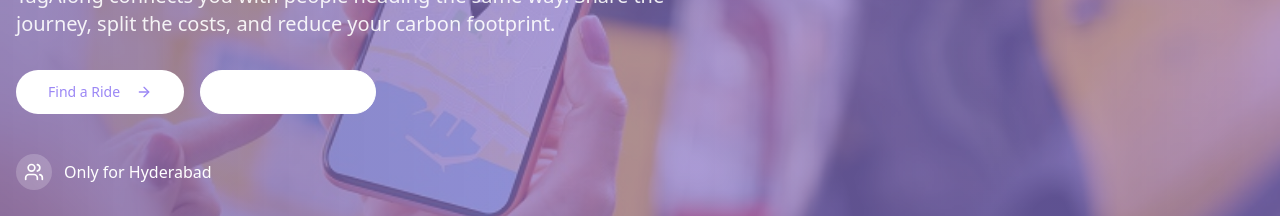
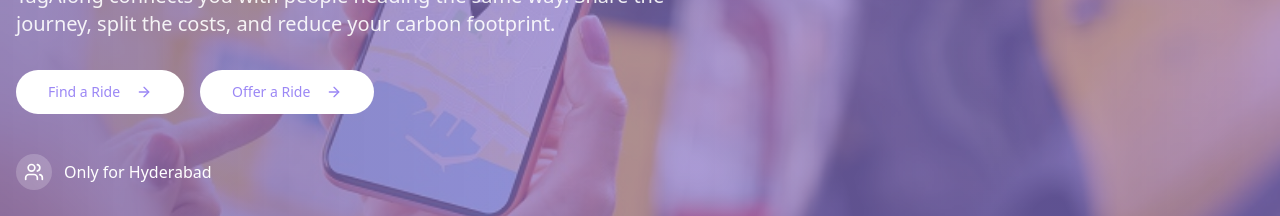
Before and after one commit to enjoyname123/tagalong-navi-ride-25, a React (Vite) app: page / in a window 1280 px wide. Shown: the part 334-550 px from the top of the page. Built offline with nearby package versions, Linux system fonts and the light colour scheme; no server answers; the database is empty.

Commit message:
Update Offer Ride button styling
The styling of the "Offer a Ride" button has been updated to match the styling of the "Find a Ride" button.

```diff
--- a/src/components/HomeHero.tsx
+++ b/src/components/HomeHero.tsx
@@ -1,7 +1,7 @@
 
 import { Link } from 'react-router-dom';
 import { Button } from '@/components/ui/button';
-import { ArrowRight, Calendar, MapPin, Users } from 'lucide-react';
+import { ArrowRight, Users } from 'lucide-react';
 
 const HomeHero = () => {
   return (
@@ -41,9 +41,8 @@ const HomeHero = () => {
 
               <Button
                 asChild
-                variant="outline"
                 size="lg"
-                className="border-white text-white hover:bg-white/20 rounded-full tagalong-button"
+                className="bg-white text-tagalong-purple hover:bg-white/90 rounded-full tagalong-button"
               >
                 <Link to="/offer-ride">
                   Offer a Ride <ArrowRight className="ml-2 w-5 h-5" />
```
